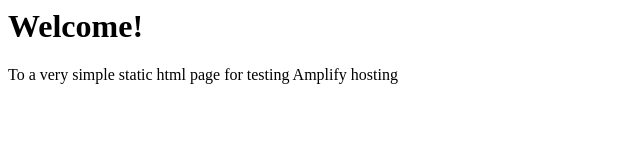
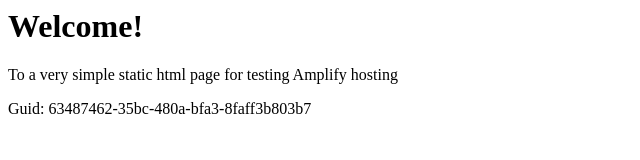
Before and after one commit to aws-aemilia-pdx/Github-PR-Commit-Integration-Test-DoNotTouch-Gith-P5X5MO5I-v1-beta-us-west-2, a website: page src/index.html in a window 1280 px wide. Shown: the whole page, without its empty margins (0-640 px from the left). Drawn offline with Linux system fonts and the light colour scheme.

Commit message:
commit from integ tests

```diff
--- a/src/index.html
+++ b/src/index.html
@@ -1,3 +1,5 @@
+
+
 <html lang="en">
 
 <head>
@@ -10,6 +12,6 @@
 <body>
     <h1>Welcome!</h1>
     <p>To a very simple static html page for testing Amplify hosting</p>
-</body>
+    <p>Guid: 63487462-35bc-480a-bfa3-8faff3b803b7</p></body>
 
 </html>
```
